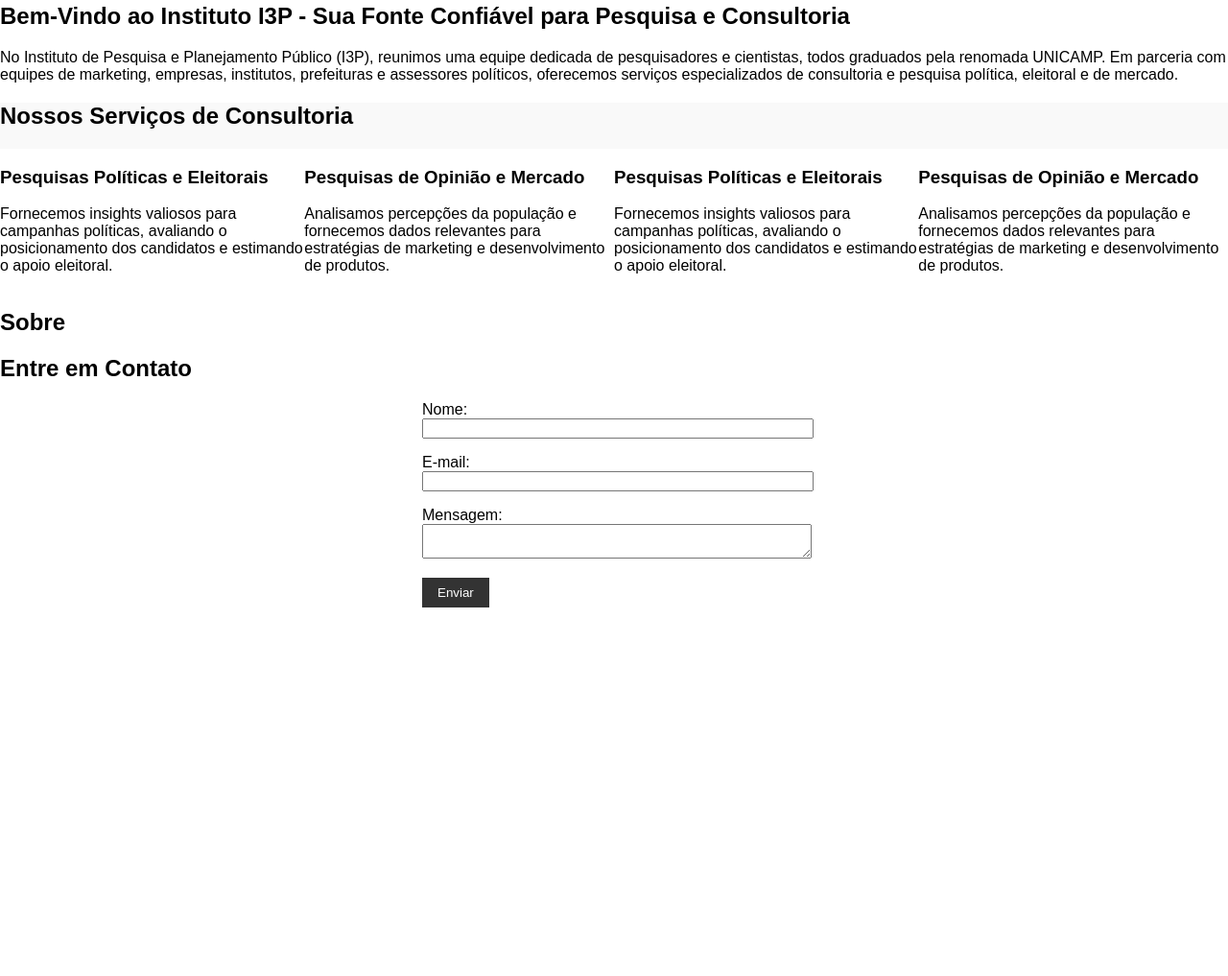
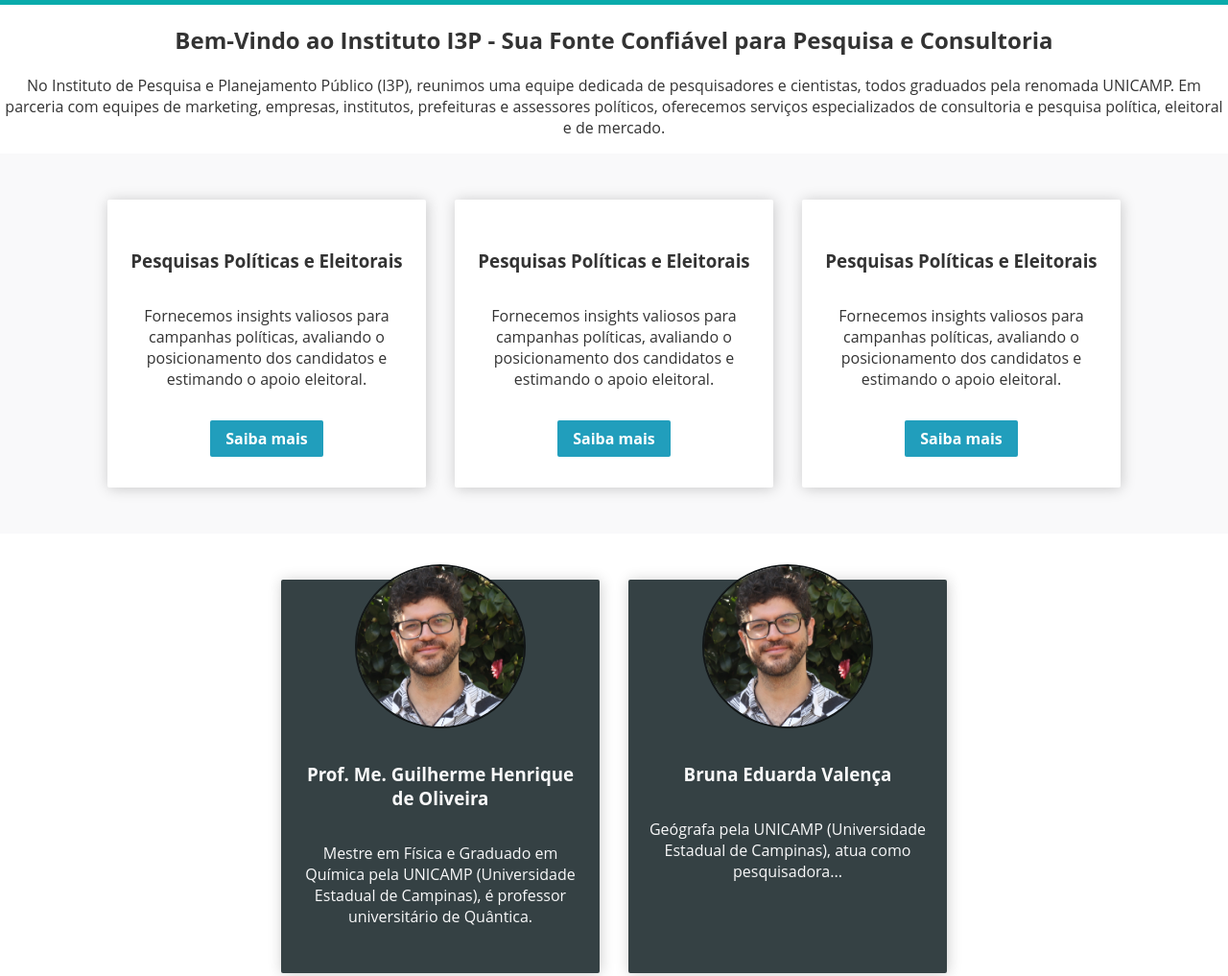
Before and after one commit to djakinho/i3p-repo, a plain HTML site: page index.html in a window 1280 px wide. Shown: the part 290-1307 px from the top of the page at 96% size. Before the commit the page ends 923 px from the top, so only its background shows below. Drawn offline with Linux system fonts and the light colour scheme.

Commit message:
New vers

```diff
--- a/index.html
+++ b/index.html
@@ -20,7 +20,6 @@
 		</nav>
 	</header>
 
-	<main>
 	<section id="home">
 		<h2>Bem-Vindo ao Instituto I3P - Sua Fonte Confiável para Pesquisa e Consultoria</h2>
 		<p>No Instituto de Pesquisa e Planejamento Público (I3P), reunimos uma equipe dedicada de pesquisadores e
@@ -32,53 +31,56 @@
 		</p>
 	</section>
 
-		<section id="servicos">
-			<h2>Nossos Serviços de Consultoria</h2>
-			<div class="cards">
-				<div class="servico-card">
+	<main>
+		<section class="cta-section">
+			<div class="cards-container">
+				<div class="card cta-card">
 					<h3>Pesquisas Políticas e Eleitorais</h3>
 					<p>Fornecemos insights valiosos para campanhas políticas, avaliando o posicionamento dos candidatos
-						e
-						estimando o apoio eleitoral.</p>
+						e estimando o apoio eleitoral.</p>
+					<a href="#" class="cta-btn">Saiba mais</a>
 				</div>
-				<div class="servico-card">
-					<h3>Pesquisas de Opinião e Mercado</h3>
-					<p>Analisamos percepções da população e fornecemos dados relevantes para estratégias de marketing e
-						desenvolvimento de produtos.</p>
-				</div>
-				<div class="servico-card">
+				<div class="card cta-card">
 					<h3>Pesquisas Políticas e Eleitorais</h3>
 					<p>Fornecemos insights valiosos para campanhas políticas, avaliando o posicionamento dos candidatos
-						e
-						estimando o apoio eleitoral.</p>
+						e estimando o apoio eleitoral.</p>
+					<a href="#" class="cta-btn">Saiba mais</a>
 				</div>
-				<div class="servico-card">
-					<h3>Pesquisas de Opinião e Mercado</h3>
-					<p>Analisamos percepções da população e fornecemos dados relevantes para estratégias de marketing e
-						desenvolvimento de produtos.</p>
+				<div class="card cta-card">
+					<h3>Pesquisas Políticas e Eleitorais</h3>
+					<p>Fornecemos insights valiosos para campanhas políticas, avaliando o posicionamento dos candidatos
+						e estimando o apoio eleitoral.</p>
+					<a href="#" class="cta-btn">Saiba mais</a>
 				</div>
-				<!-- Adicione mais cards conforme necessário -->
 			</div>
 		</section>
 
-		<section id="sobre">
-			<h2>Sobre</h2>
-			<section id="contato">
-				<h2>Entre em Contato</h2>
-				<form id="form" action="https://formspree.io/f/xqkvjjpg" method="post">
-					<label for="nome">Nome:</label>
-					<input type="text" id="nome" required name="name"><br>
-
-					<label for="email">E-mail:</label>
-					<input type="email" id="email" required name="email"><br>
-
-					<label for="mensagem">Mensagem:</label>
-					<textarea id="mensagem" required name="message"></textarea><br>
-
-					<button type="submit">Enviar</button>
-				</form>
+		<section class="team-section">
+			<div class="cards-container">
+				<div class="card team-card">
+					<img src="gui.jpg" alt="Photograph of a person">
+					<h3>Prof. Me. Guilherme Henrique de Oliveira</h3>
+					<p>Mestre em Física e Graduado em Química pela UNICAMP (Universidade Estadual de Campinas), é
+						professor universitário de Quântica.</p>
+				</div>
+				<div class="card team-card">
+					<img src="gui.jpg" alt="Photograph of a person">
+					<h3>Bruna Eduarda Valença</h3>
+					<p>Geógrafa pela UNICAMP (Universidade Estadual de Campinas), atua como pesquisadora...</p>
+				</div>
+			</div>
 		</section>
 	</main>
+
+	<section class="contact-section">
+		<input type="text" name="first" placeholder="First name" autocomplete="off" required>
+		<input type="text" name="last" placeholder="Last name" autocomplete="off" required>
+		<input type="email" name="email" placeholder="Email Address" autocomplete="off" required>
+		<textarea name="message" cols="60" rows="5" placeholder="Enter text" autocomplete="off" required></textarea>
+		<button type="submit">Send Message</button>
+	</section>
+
+	<footer></footer>
 
 	<script src="script.js"></script>
 </body>
--- a/styles.css
+++ b/styles.css
@@ -1,44 +1,24 @@
 body {
-  font-family: Arial, sans-serif;
+  font-family: 'Open Sans', sans-serif;
+  color: #333;
+  text-align: center;
+
+  display: flex;
+  flex-direction: column;
+  min-height: 100vh;
+
   margin: 0;
   padding: 0;
 }
 
 header {
   background-color: rgb(9, 171, 171);
-  color: rgb(234, 210, 113);
-  padding: 1rem;
-  text-align: center;
 }
 
-nav ul {
-  list-style: none;
+main {
+  flex: 1;
 }
 
-nav ul li {
-  display: inline;
-  margin-right: 20px;
-}
-
-form {
-  max-width: 400px;
-  margin: 0 auto;
-}
-
-form label,
-form textarea,
-form input {
-  margin-bottom: 1rem;
-  width: 100%;
-}
-
-form button {
-  background-color: #333;
-  border: none;
-  color: #fff;
-  cursor: pointer;
-  padding: 0.5rem 1rem;
-}
 
 /* Estilo padrão para o logotipo */
 #logo {
@@ -61,16 +41,101 @@ form button {
     height: auto;
   }
 }
-/* Sessão dos Cards */
-#servicos {
-  background-color: #f9f9f9;
+
+/* CARD ELEMENTS ============================== */
+
+.cards-container {
+  max-width: 1110px;
+  margin: 0 auto;
+  display: flex;
+  justify-content: center;
+  gap: 30px;
+  flex-wrap: wrap;
 }
 
-.cards {
+.card {
+  width: 300px;
+  padding: 2rem 1rem;
+  border-radius: 2px;
+  box-shadow: 1px 1px 15px rgba(0, 0, 0, 0.2);
   display: flex;
-  justify-content: space-between;
+  flex-direction: column;
+  align-items: center;
+  transition: transform 0.3s;
 }
 
-.servico-card {
-  background-color: #fff;
+.card:hover {
+  transform: translateY(-2px);
 }
+
+card h3 {
+  margin-bottom: 1rem;
+}
+
+/* CTA SECTION ============================== */
+
+.cta-section {
+  background-color: #F9F9FA;
+  padding: 3rem 1rem;
+}
+
+.cta-card {
+  background-color: #FFFFFF;
+}
+
+.cta-btn {
+  background-color: #219EBC;
+  color: #FFFFFF;
+  text-decoration: none;
+  font-weight: 700;
+  border-radius: 2px;
+  padding: 0.5rem 1rem;
+  width: max-content;
+  margin-top: 1rem;
+  transition: background-color 0.3s;
+}
+
+.cta-btn:hover {
+  background-color: #40BEDD;
+}
+
+
+/* TEAM SECTION ============================== */
+
+.team-section {
+  padding: 3rem 1rem;
+}
+
+.team-card {
+  background-color: #354144;
+  color: #F9F9FA;
+}
+
+.team-card img {
+  /* fix: crop img before using it*/
+  max-width: 175px;
+  border-radius: 50%;
+  border: 2px solid #121617;
+  margin-bottom: 1rem;
+  margin-top: -3rem;
+}
+
+/* ======================================== */
+
+
+/* HEX CODES:
+
+Primary: #219EBC
+Light primary: #40BEDD
+White: #FFFFFF
+Light grey: #F9F9FA
+Dark grey: #354144
+Black: #121617
+
+*/
+
+/* https://formspree.io/f/xqkvjjpg */
+
+.contact-section {
+  padding: 3rem 1rem;
+}
```
Also changed, not shown: gui.jpg (added). Lines whose indentation alone changed are shown as unchanged.
